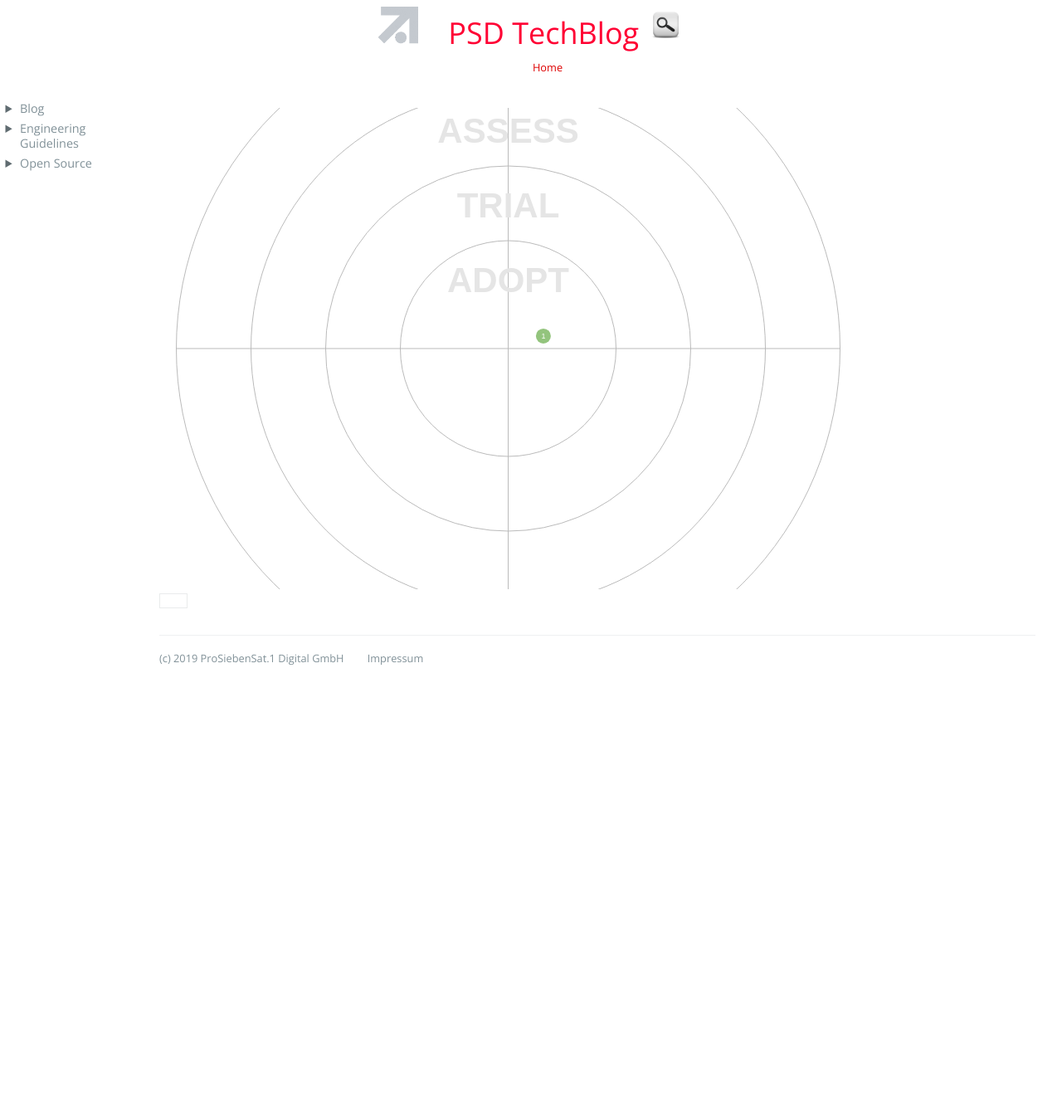
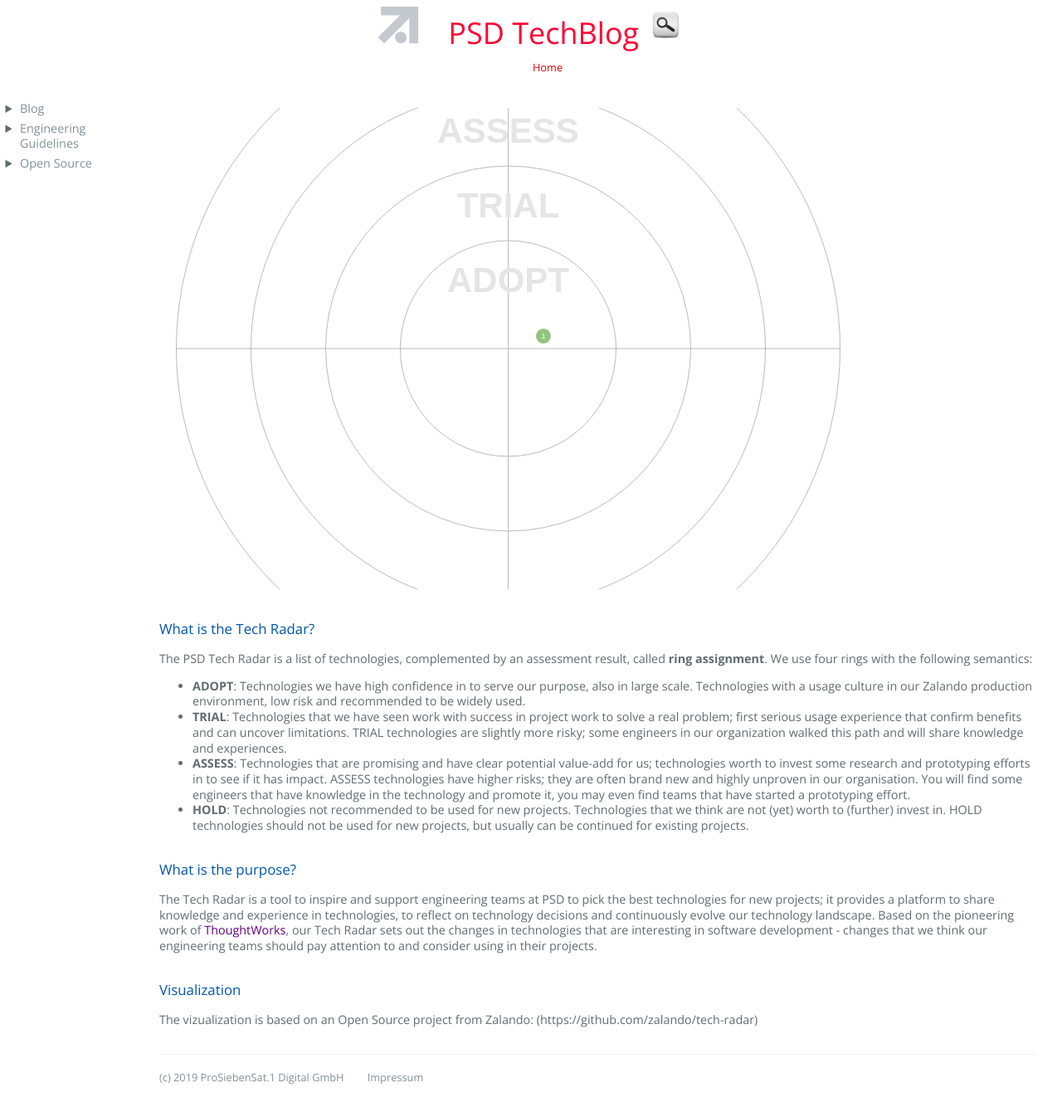
Before and after one commit to croedel/PSD-blog, a Jekyll site: the page built from radar.md, in a window 1280 px wide. Shown: the whole page at 83% size. Built offline with Jekyll 4.4.1, drawn with Linux system fonts in a browser that asks for light colours; before the commit the page ends 900 px from its top, so only the background shows below that.

Commit message:
Update radar.md

```diff
--- a/radar.md
+++ b/radar.md
@@ -44,6 +44,19 @@ radar_visualization({
 });
 </script>
 
-<table>
-<tr>
-<td>
+### What is the Tech Radar?
+
+The PSD Tech Radar is a list of technologies, complemented by an assessment result, called **ring assignment**. We use four rings with the following semantics:
+
+* **ADOPT**: Technologies we have high confidence in to serve our purpose, also in large scale. Technologies with a usage culture in our Zalando production environment, low risk and recommended to be widely used.
+* **TRIAL**: Technologies that we have seen work with success in project work to solve a real problem; first serious usage experience that confirm benefits and can uncover limitations. TRIAL technologies are slightly more risky; some engineers in our organization walked this path and will share knowledge and experiences.
+* **ASSESS**: Technologies that are promising and have clear potential value-add for us; technologies worth to invest some research and prototyping efforts in to see if it has impact. ASSESS technologies have higher risks; they are often brand new and highly unproven in our organisation. You will find some engineers that have knowledge in the technology and promote it, you may even find teams that have started a prototyping effort.
+* **HOLD**: Technologies not recommended to be used for new projects. Technologies that we think are not (yet) worth to (further) invest in. HOLD technologies should not be used for new projects, but usually can be continued for existing projects.
+
+### What is the purpose?
+
+The Tech Radar is a tool to inspire and support engineering teams at PSD to pick the best technologies for new projects; it provides a platform to share knowledge and experience in technologies, to reflect on technology decisions and continuously evolve our technology landscape. Based on the pioneering work of [ThoughtWorks](https://www.thoughtworks.com/radar), our Tech Radar sets out the changes in technologies that are interesting in software development - changes that we think our engineering teams should pay attention to and consider using in their projects.
+
+### Visualization
+
+The vizualization is based on an Open Source project from Zalando: (https://github.com/zalando/tech-radar)
```
